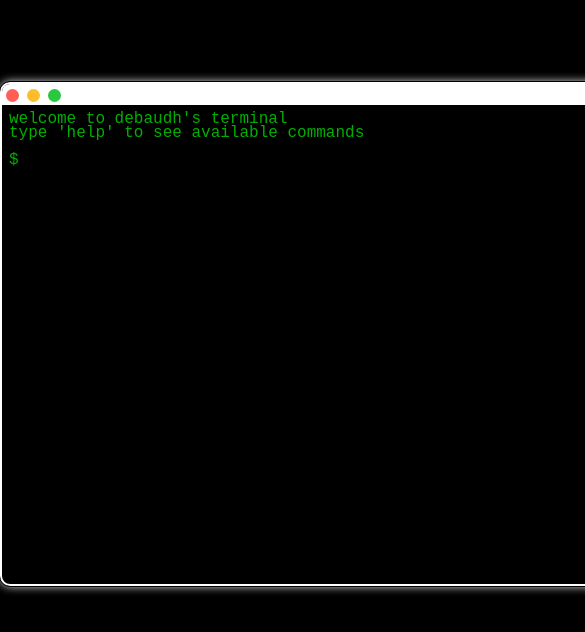
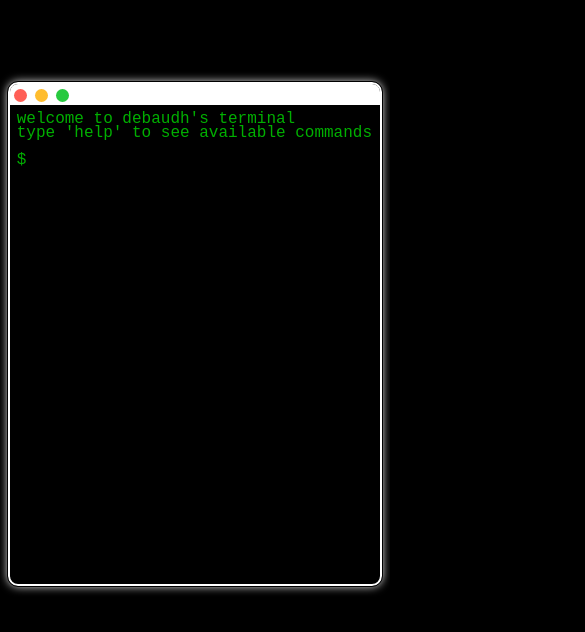
Before and after one commit to debghs/debaudh, a plain HTML site: page index.html in a window 390 px wide. Shown: the top 632 px of the page, 585 px wide, since content can reach past the window. Drawn offline with Linux system fonts and the light colour scheme.

Commit message:
Update styles.css
to handle any screen size

```diff
--- a/styles.css
+++ b/styles.css
@@ -8,7 +8,8 @@ body {
 }
 
 #terminal {
-  width: 800px;
+  width: 90%; /* Adjusted width for responsiveness */
+  max-width: 800px; /* Maximum width for larger screens */
   height: 500px;
   margin: 82px auto;
   background-color: black;
@@ -133,3 +134,11 @@ img {
   margin-left: 30px;
   flex: 1;
 }
+
+/* Media Queries */
+@media screen and (max-width: 480px) {
+  /* Adjust terminal width for smaller screens */
+  #terminal {
+    width: 95%;
+  }
+}
```
